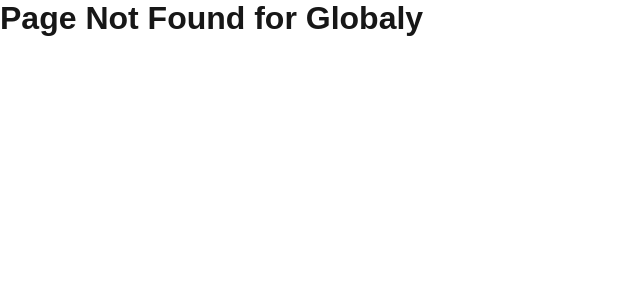
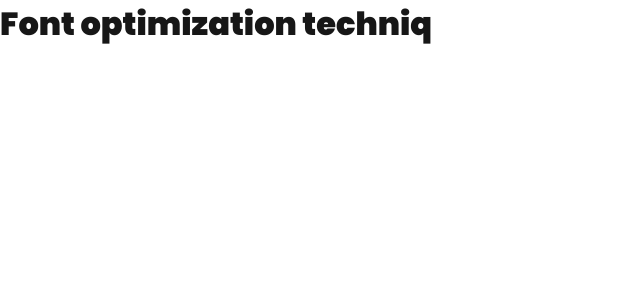
Before and after one commit to rohit1620/dubaraNextjs, a Next.js app in the folder rohit/: page /font-optimization in a window 1280 px wide. Before the commit this address had no page. Shown: the top 300 px of the page, without its empty margins (0-640 px from the left). Built offline with nearby package versions, Linux system fonts and the light colour scheme.

Commit message:
add fonts part

```diff
--- /dev/null
+++ b/rohit/app/font-optimization/page.jsx
@@ -0,0 +1,17 @@
+import { Poppins } from "next/font/google";
+
+const poppins = Poppins({
+  weight: "900",
+  subsets: ["latin"],
+  display: "swap",
+});
+const FontOptimization = () => {
+  return (
+    <div>
+      {/* <h1 style={{ fontFamily: "Poppins" }}>Font optimization techniq</h1> */}
+      <h1 className={poppins.className}>Font optimization techniq</h1>
+    </div>
+  );
+};
+
+export default FontOptimization;
--- a/rohit/app/layout.js
+++ b/rohit/app/layout.js
@@ -20,6 +20,11 @@
 export default function RootLayout({ children }) {
   return (
     <html lang="en">
+      {/* <head>
+        <link rel="preconnect" href="https://fonts.googleapis.com"/>
+<link rel="preconnect" href="https://fonts.gstatic.com" crossorigin />
+<link href="https://fonts.googleapis.com/css2?family=Bitcount+Prop+Double:wght@100..900&family=Exile&display=swap" rel="stylesheet"></link>
+      </head> */}
       <body className={`${geistSans.variable} ${geistMono.variable}`}>
         {/* <h1> My name is Rohit Kumar Malav </h1> */}
         {children}
```
